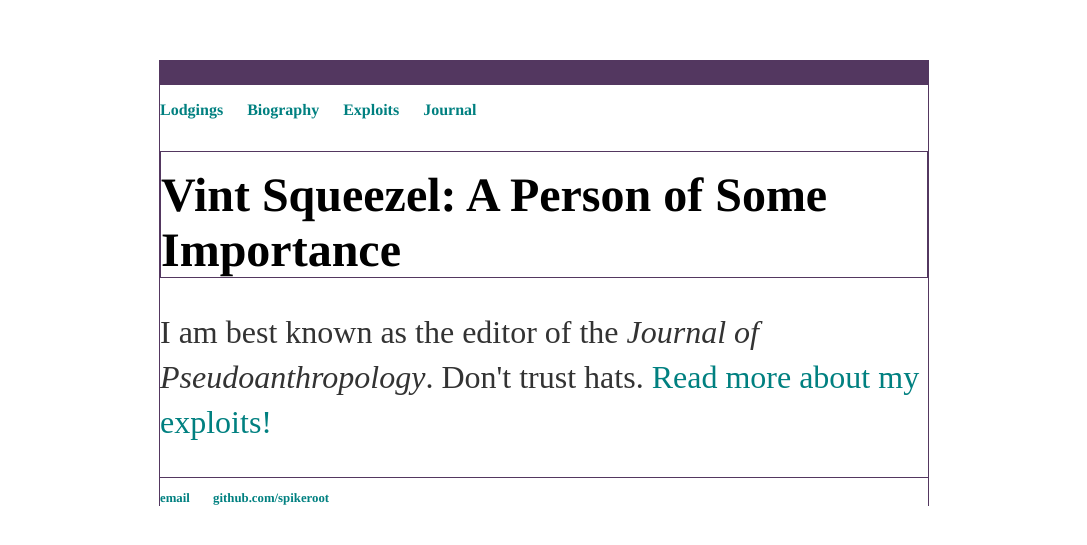
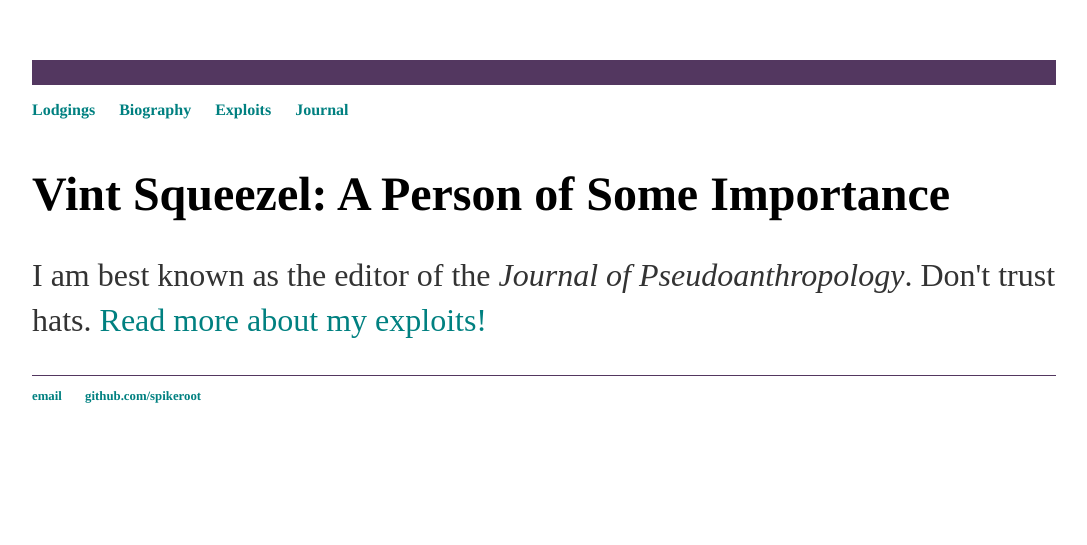
Before and after one commit to Spikeroot/spikeroot.github.io, a Jekyll site: the page built from index.html, in a window 1280 px wide. Shown: the top 545 px of the page, without its empty margins (96-1183 px from the left). Built offline with Jekyll 4.4.1, drawn with Linux system fonts in a browser that asks for light colours.

Commit message:
Update main.css

```diff
--- a/css/main.css
+++ b/css/main.css
@@ -1,9 +1,7 @@
 body {
     border-top: 25px solid #533760;
-    border-left: 1px solid #533760;
-    border-right: 1px solid #533760;
     margin: 60px auto;
-    width: 60%;
+    width: 80%;
 }
 nav ul, footer ul {
     font-family:'Bahnschrift', 'Times', 'Sans-Serif';
@@ -26,7 +24,6 @@ h1 {
     font-size: 3em;
     font-family:'Bahnschrift', 'Times', 'Serif';
     padding-top: 15px;
-    border: 1px solid #533760;
 }
 p {
     font-size: 2em;
```
